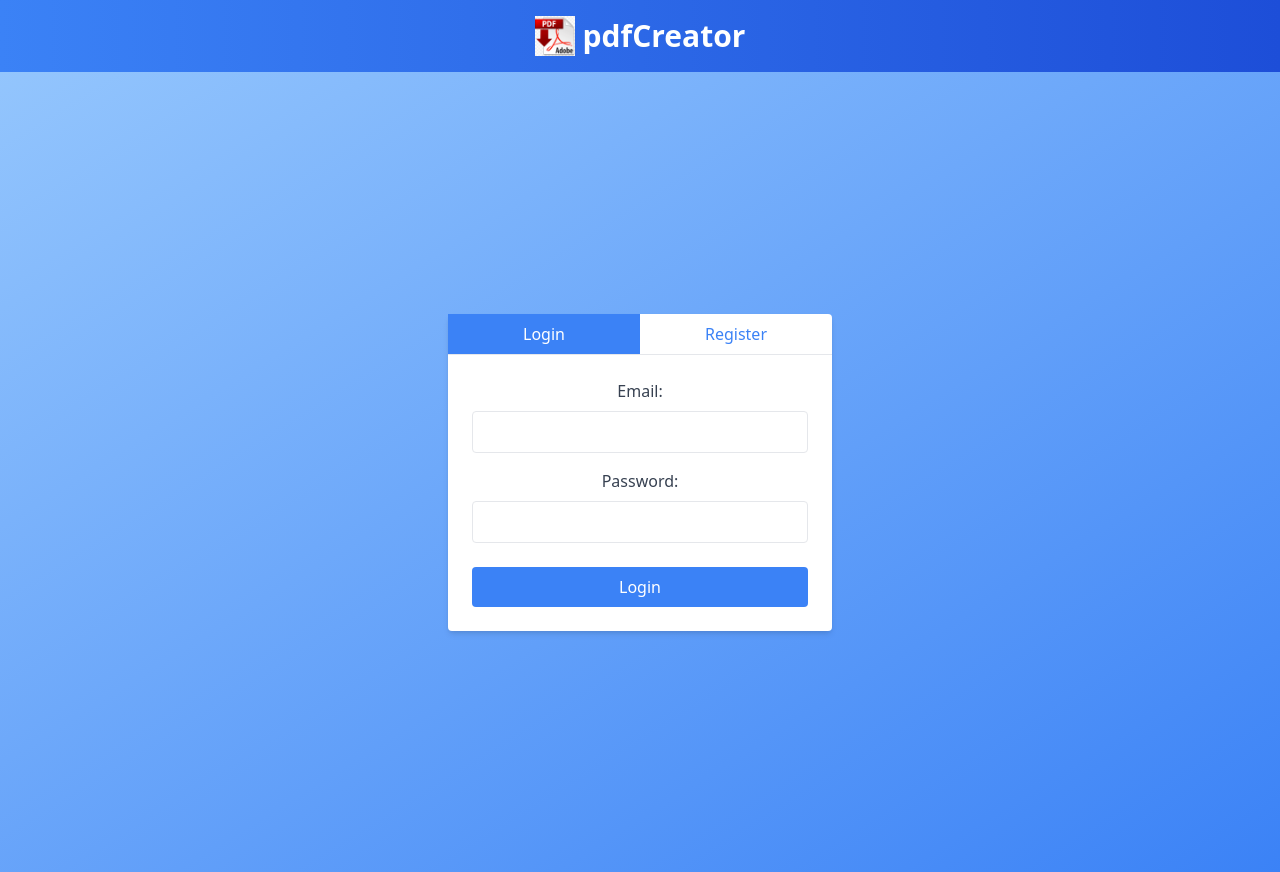
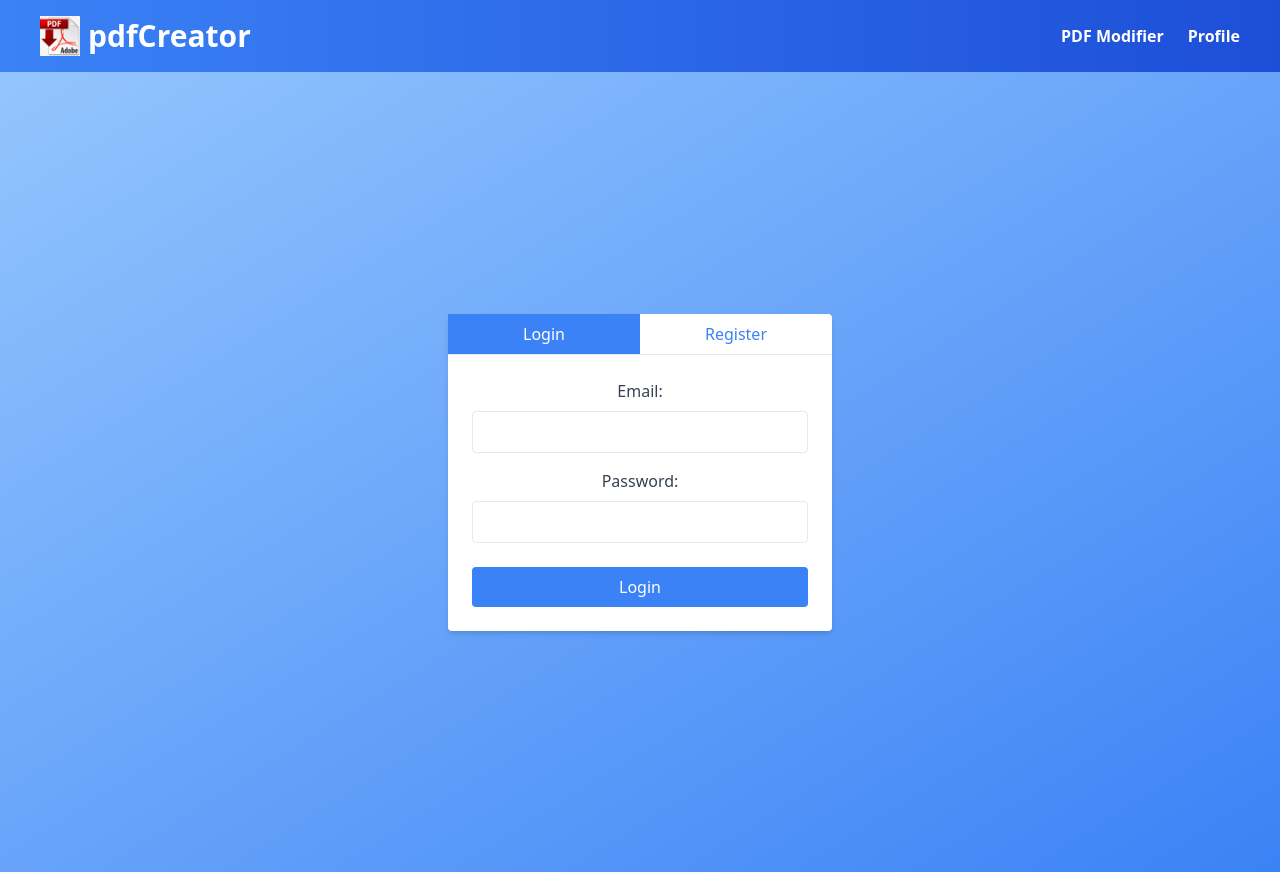
Before and after one commit to MazumdarAyush07/pdfCreator, a React (Vite) app in the folder frontend/: page / in a window 1280 px wide. Built offline with nearby package versions, Linux system fonts and the light colour scheme.

Commit message:
Added tabs to Navbar

```diff
--- a/frontend/src/components/Navbar.jsx
+++ b/frontend/src/components/Navbar.jsx
@@ -1,11 +1,29 @@
 import React from "react";
+import { Link } from "react-router-dom";
 import pdflogo from "../assets/pdf-logo.png";
+
 const Navbar = () => {
   return (
-    <nav className="bg-gradient-to-r from-blue-500 to-blue-700 py-4">
-      <div className="container mx-auto flex items-center justify-center">
-        <img src={pdflogo} alt="Logo" className="w-10 h-10 mr-2" />
-        <h1 className="text-white text-3xl font-bold">pdfCreator</h1>
+    <nav className="bg-gradient-to-r from-blue-500 to-blue-700 py-4 px-10">
+      <div className="container mx-auto flex items-center justify-between">
+        <div className="flex items-center">
+          <img src={pdflogo} alt="Logo" className="w-10 h-10 mr-2" />
+          <h1 className="text-white text-3xl font-bold">pdfCreator</h1>
+        </div>
+        <div className="flex items-center">
+          <Link
+            to="/tools"
+            className="text-white font-semibold mr-6 hover:text-blue-200"
+          >
+            PDF Modifier
+          </Link>
+          <Link
+            to="/profile"
+            className="text-white font-semibold hover:text-blue-200"
+          >
+            Profile
+          </Link>
+        </div>
       </div>
     </nav>
   );
```
